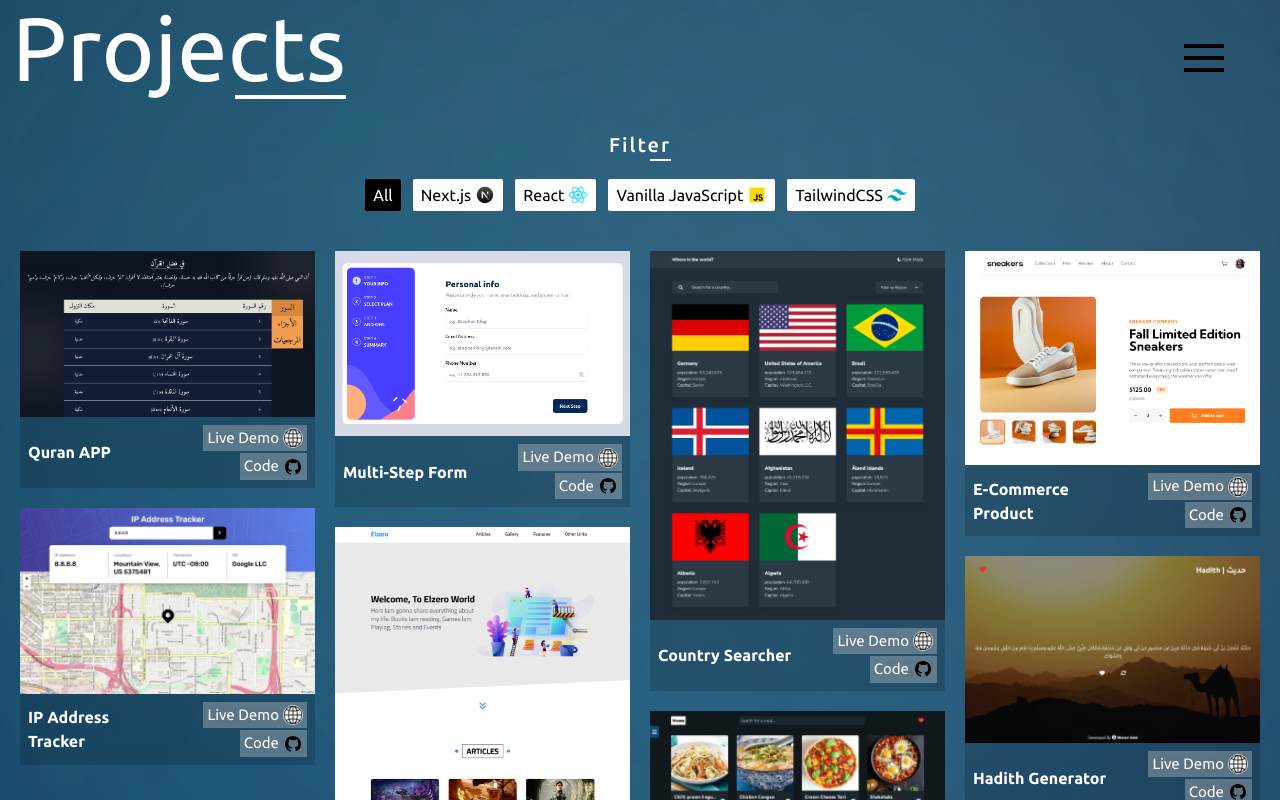
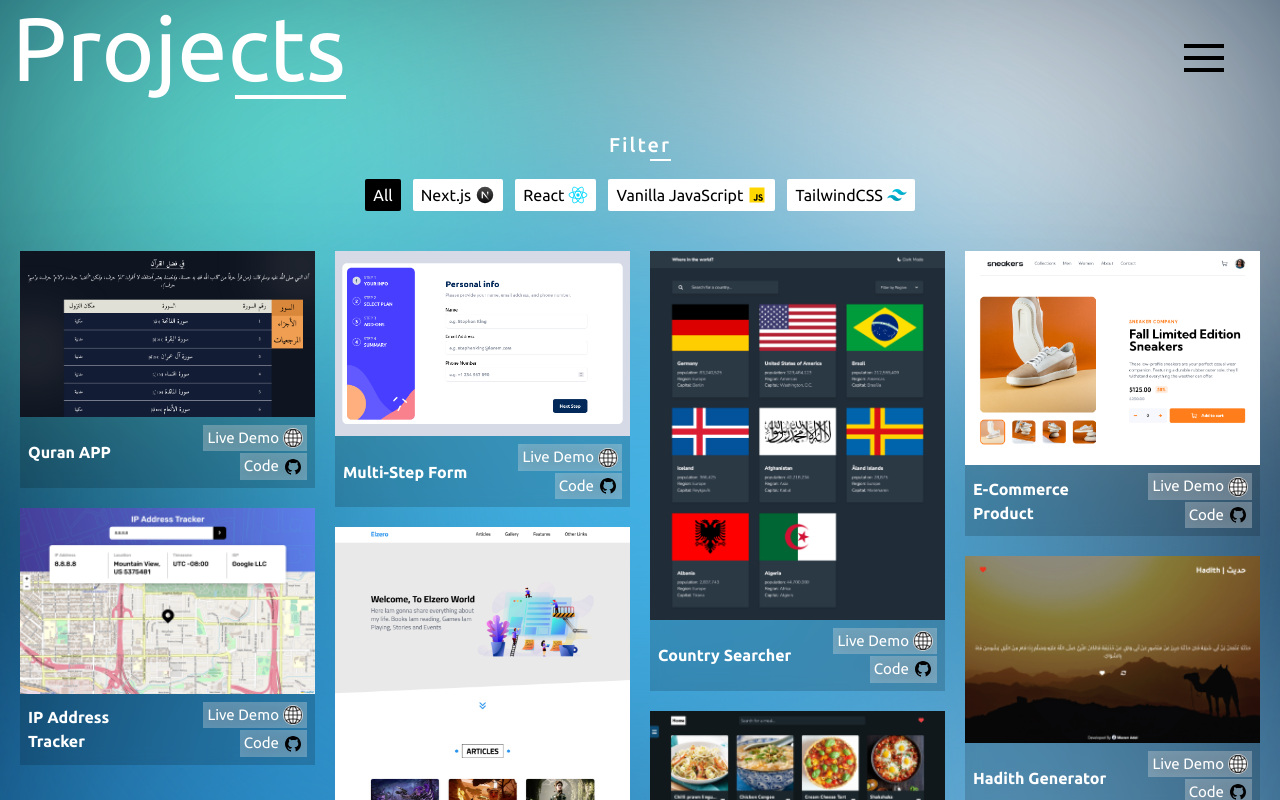
Before and after one commit to MazenAdel1/Mazen-Adel, a React (Vite) app: page /Mazen-Adel/projects in a window 1280 px wide. Shown: the top 800 px of the page. Built offline with nearby package versions, Linux system fonts and the light colour scheme.

Commit message:
fix: google chrome background problem

```diff
--- a/src/layout/Background.tsx
+++ b/src/layout/Background.tsx
@@ -1,11 +1,11 @@
 export default function Background() {
   return (
     <>
-      <div className="absolute left-[-100px] top-[-100px] z-0 h-[400px] w-[400px] rounded-full bg-[#70FAE3] blur-[450px] sm:h-[350px] sm:w-[600px] sm:blur-[600px] lg:h-[500px] lg:w-[800px]  lg:blur-[800px]"></div>
-      <div className="absolute right-[-100px] top-[-100px] z-0 h-[400px] w-[400px] rounded-full bg-[#FFFFFF] blur-[450px] sm:h-[350px] sm:w-[600px] sm:blur-[600px] lg:h-[500px] lg:w-[800px]  lg:blur-[800px]"></div>
-      <div className="absolute bottom-[-100px] right-[-100px] z-0 h-[400px] w-[400px] rounded-full bg-[#81C1E9] blur-[450px] sm:h-[350px] sm:w-[600px] sm:blur-[600px] lg:h-[500px] lg:w-[800px]  lg:blur-[800px]"></div>
-      <div className="absolute bottom-[-100px] left-[-100px] z-0 h-[400px] w-[400px] rounded-full bg-[#3098D9] blur-[450px] sm:h-[350px] sm:w-[600px] sm:blur-[600px] lg:h-[500px] lg:w-[800px]  lg:blur-[800px]"></div>
-      <div className="z30 absolute left-1/2 top-1/2 h-[400px] w-[400px] -translate-x-1/2 -translate-y-1/2 rounded-full bg-[#45BFF7] blur-[350px] sm:h-[350px] sm:w-[600px] sm:blur-[600px] lg:h-[500px] lg:w-[800px] lg:blur-[800px]"></div>
+      <div className="absolute left-[-100px] top-[-100px] z-0 h-[400px] w-[400px] rounded-full bg-[#70FAE3] blur-[450px] sm:h-[350px] sm:w-[600px] sm:blur-[600px] lg:h-[500px] lg:w-[800px]  lg:blur-[150px]"></div>
+      <div className="absolute right-[-100px] top-[-100px] z-0 h-[400px] w-[400px] rounded-full bg-[#FFFFFF] blur-[450px] sm:h-[350px] sm:w-[600px] sm:blur-[600px] lg:h-[500px] lg:w-[800px]  lg:blur-[150px]"></div>
+      <div className="absolute bottom-[-100px] right-[-100px] z-0 h-[400px] w-[400px] rounded-full bg-[#81C1E9] blur-[450px] sm:h-[350px] sm:w-[600px] sm:blur-[600px] lg:h-[500px] lg:w-[800px]  lg:blur-[150px]"></div>
+      <div className="absolute bottom-[-100px] left-[-100px] z-0 h-[400px] w-[400px] rounded-full bg-[#3098D9] blur-[450px] sm:h-[350px] sm:w-[600px] sm:blur-[600px] lg:h-[500px] lg:w-[800px]  lg:blur-[150px]"></div>
+      <div className="absolute left-1/2 top-1/2 h-[400px] w-[400px] -translate-x-1/2 -translate-y-1/2 rounded-full bg-[#45BFF7] blur-[350px] sm:h-[350px] sm:w-[600px] sm:blur-[600px] lg:h-[500px] lg:w-[800px] lg:blur-[150px]"></div>
     </>
   );
 }
```
